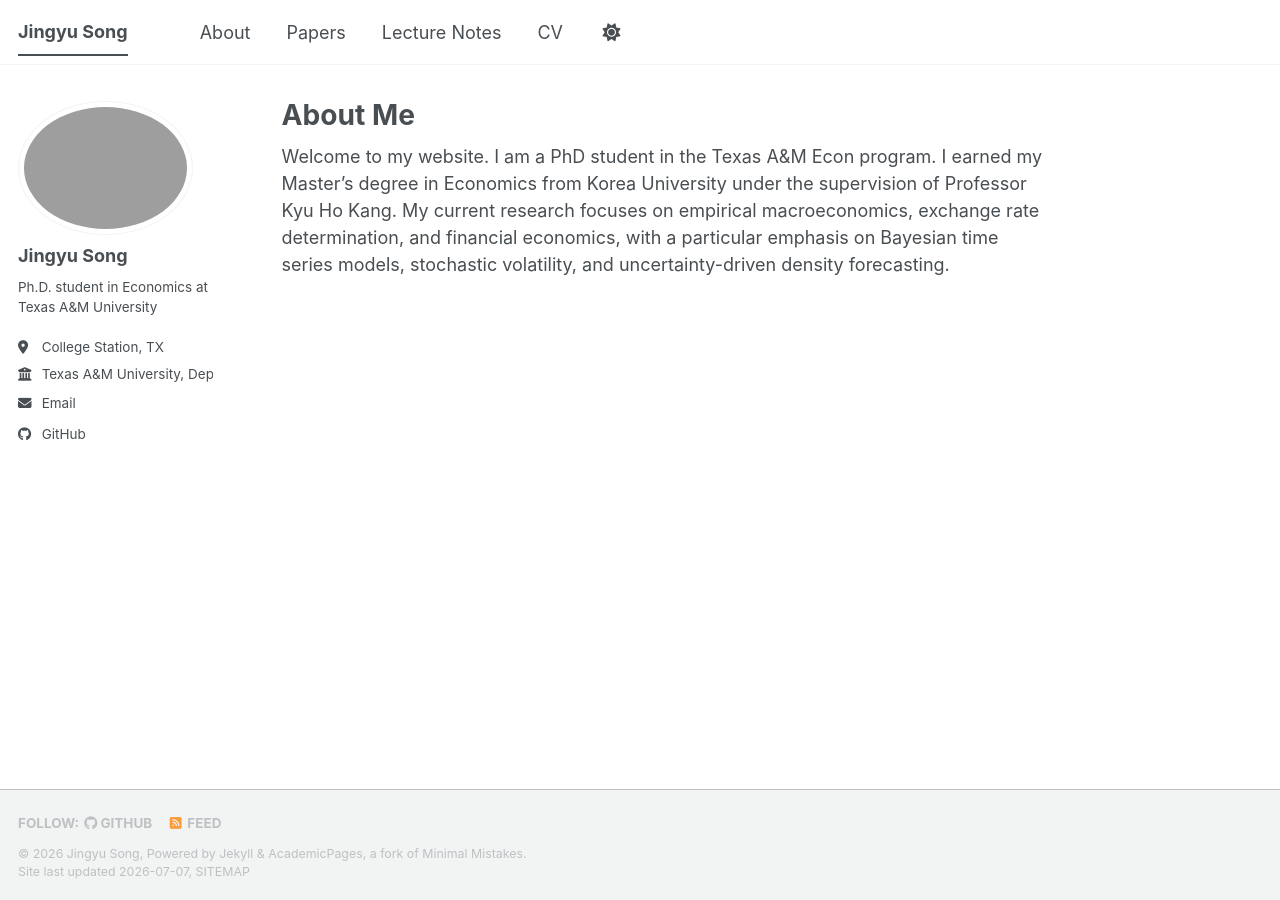
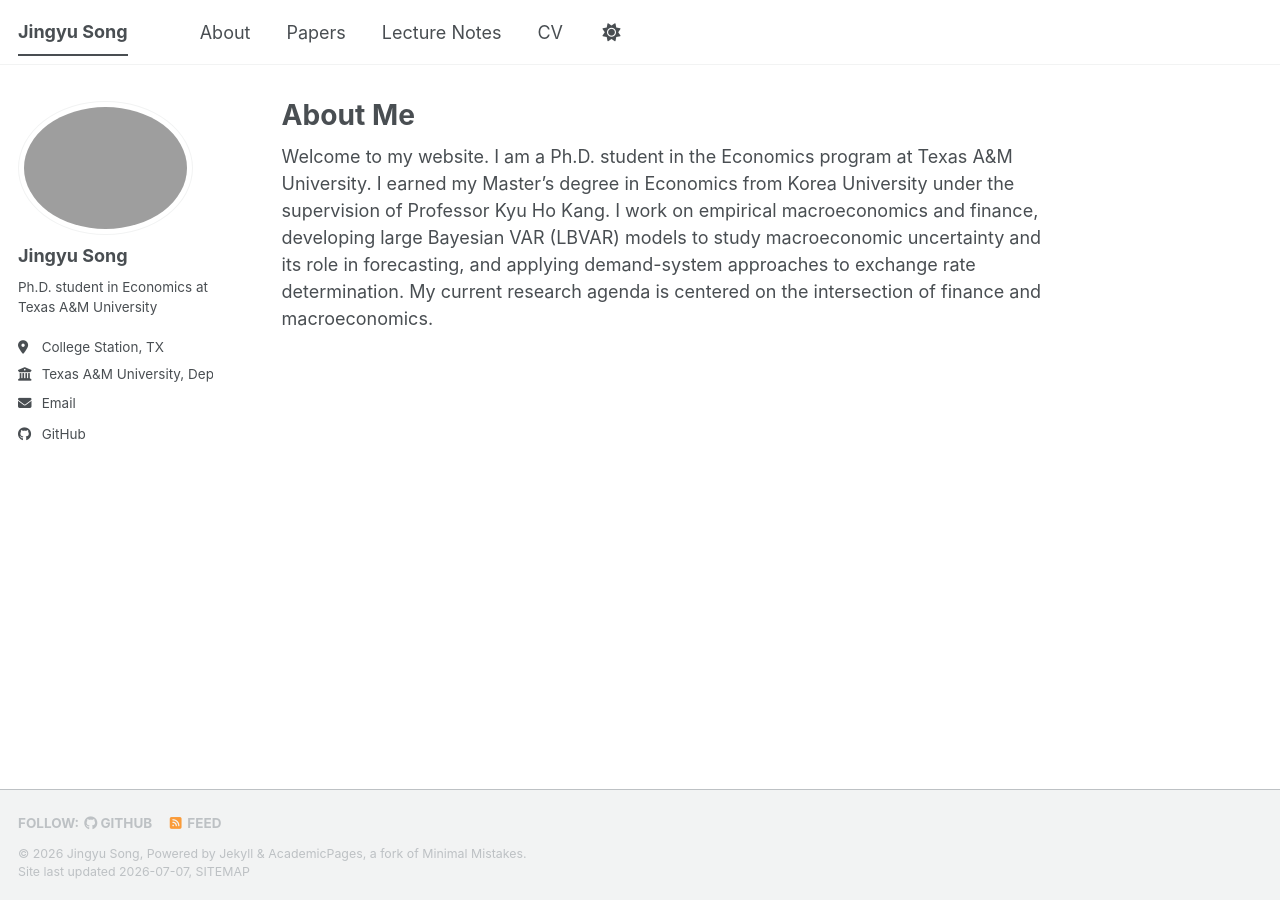
Before and after one commit to Jingyu-96/Jingyu-96.github.io, a Jekyll site: the page built from _pages/about.md, in a window 1280 px wide. Built offline with Jekyll 4.4.1, drawn with Linux system fonts in a browser that asks for light colours; a style sheet for code colours, icons or effects is not loaded.

Commit message:
Update about.md

```diff
--- a/_pages/about.md
+++ b/_pages/about.md
@@ -7,4 +7,4 @@ redirect_from:
   - /about.html
 ---
 
-Welcome to my website. I am a PhD student in the Texas A&M Econ program. I earned my Master's degree in Economics from Korea University under the supervision of Professor Kyu Ho Kang. My current research focuses on empirical macroeconomics, exchange rate determination, and financial economics, with a particular emphasis on Bayesian time series models, stochastic volatility, and uncertainty-driven density forecasting.
+Welcome to my website. I am a Ph.D. student in the Economics program at Texas A&M University. I earned my Master's degree in Economics from Korea University under the supervision of Professor Kyu Ho Kang. I work on empirical macroeconomics and finance, developing large Bayesian VAR (LBVAR) models to study macroeconomic uncertainty and its role in forecasting, and applying demand-system approaches to exchange rate determination. My current research agenda is centered on the intersection of finance and macroeconomics.
```
